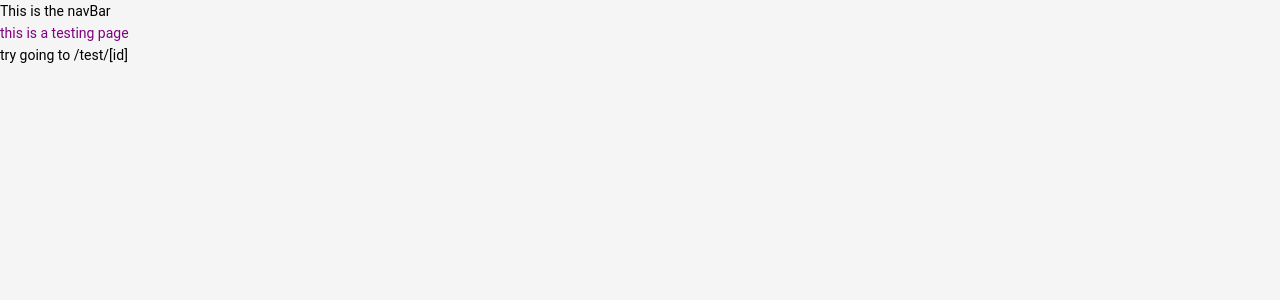
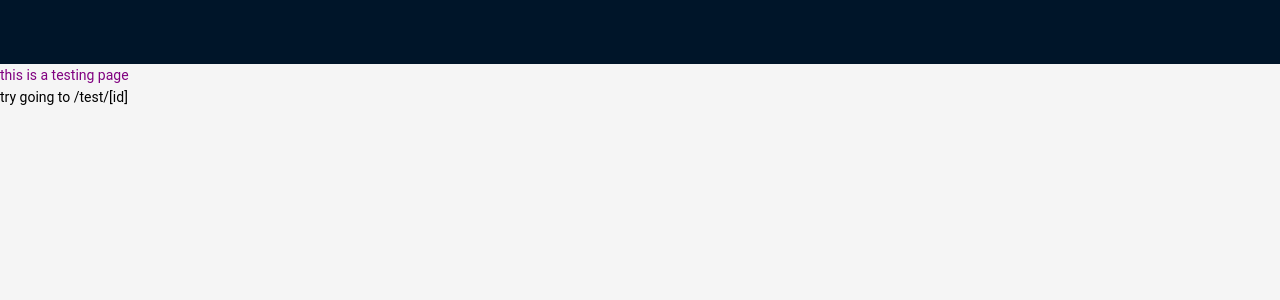
Before and after one commit to bettersg/PawScore, a Next.js app in the folder frontend/: page /test in a window 1280 px wide. Shown: the top 300 px of the page. Built offline with nearby package versions, Linux system fonts and the light colour scheme.

Commit message:
[FE][misc] updated template pages

```diff
--- a/frontend/layouts/TestWithNavBar/index.tsx
+++ b/frontend/layouts/TestWithNavBar/index.tsx
@@ -1,9 +1,9 @@
-import NavBar from "../common/TestNavBar";
+import ShelterHeader from "../common/ShelterHeader";
 
 const WithNavBar = ({ children }) => {
 	return (
 		<>
-			<NavBar />
+			<ShelterHeader />
 			{children}
 		</>
 	);
--- a/frontend/layouts/common/ShelterHeader/index.tsx
+++ b/frontend/layouts/common/ShelterHeader/index.tsx
@@ -5,12 +5,12 @@ const ShelterHeader = () => {
 	return (
 		<Header>
 			<div className="logo" />
-			<Menu mode="horizontal" defaultSelectedKeys={["2"]}>
+			{/* <Menu mode="horizontal" defaultSelectedKeys={["2"]}>
 				{new Array(15).fill(null).map((_, index) => {
 					const key = index + 1;
 					return <Menu.Item key={key}>{`nav ${key}`}</Menu.Item>;
 				})}
-			</Menu>
+			</Menu> */}
 		</Header>
 	);
 };
--- a/frontend/layouts/common/TestNavBar/NavBar.module.css
+++ b/frontend/layouts/common/TestNavBar/NavBar.module.css
@@ -1,3 +1,3 @@
-testStyle {
+.testStyle {
 	color: red;
 }
```
